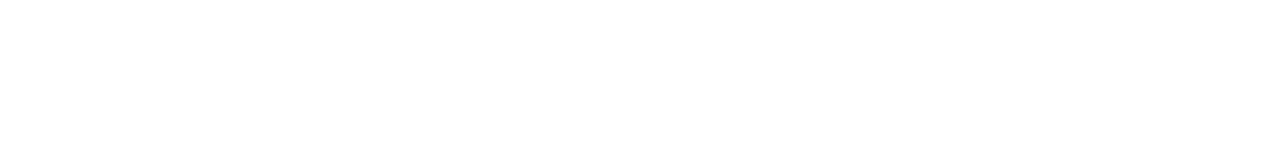
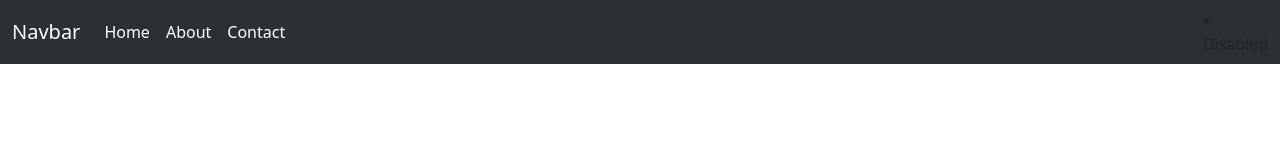
Before and after one commit to KeylahW/portfolio, a plain HTML site: page index.html in a window 1280 px wide. Drawn offline with nearby package versions, Linux system fonts and the light colour scheme.

Commit message:
adds navbar and images in img folder

```diff
--- a/index.html
+++ b/index.html
@@ -6,9 +6,34 @@
     <link href="https://cdn.jsdelivr.net/npm/bootstrap@5.3.0-alpha1/dist/css/bootstrap.min.css" rel="stylesheet" integrity="sha384-GLhlTQ8iRABdZLl6O3oVMWSktQOp6b7In1Zl3/Jr59b6EGGoI1aFkw7cmDA6j6gD" crossorigin="anonymous">
     <link rel="stylesheet" href="https://cdn.jsdelivr.net/npm/bootstrap-icons@1.10.3/font/bootstrap-icons.css">
     <meta name="viewport" content="width=device-width, initial-scale=1.0">
-    <title>Document</title>
+    <title>Keylah Photography</title>
 </head>
 <body>
-
+    <nav class="navbar navbar-expand-lg bg-body-tertiary bg-dark" data-bs-theme="dark">
+        <div class="container-fluid">
+          <a class="navbar-brand" href="#">Navbar</a>
+          <button class="navbar-toggler" type="button" data-bs-toggle="collapse" data-bs-target="#navbarSupportedContent" aria-controls="navbarSupportedContent" aria-expanded="false" aria-label="Toggle navigation">
+            <span class="navbar-toggler-icon"></span>
+          </button>
+          <div class="collapse navbar-collapse" id="navbarSupportedContent">
+            <ul class="navbar-nav me-auto mb-2 mb-lg-0">
+              <li class="nav-item">
+                <a class="nav-link active" aria-current="page" href="#">Home</a>
+              </li>
+              <li class="nav-item">
+                <a class="nav-link active" aria-current="page" href="#">About</a>
+              </li>
+              <li class="nav-item">
+                <a class="nav-link active" aria-current="page" href="#">Contact</a>
+              </li>
+                </ul>
+              </li>
+              <li class="nav-item">
+                <a class="nav-link disabled">Disabled</a>
+              </li>
+            </ul>
+          </div>
+        </div>
+      </nav>
 </body>
 </html>
```
Also changed, not shown: images/logo_black.png (added), images/logo_white.png (added), 4 other files.
